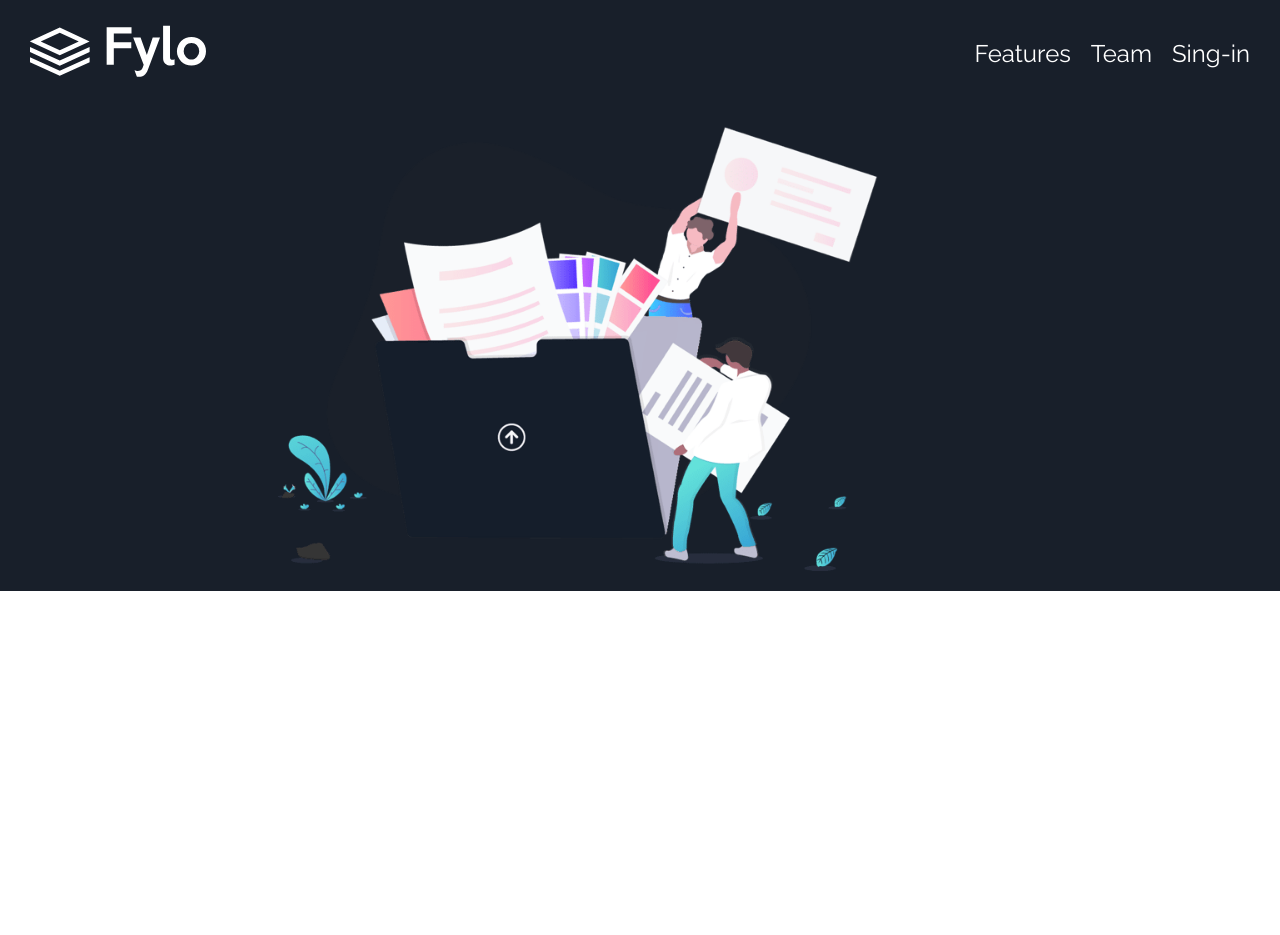
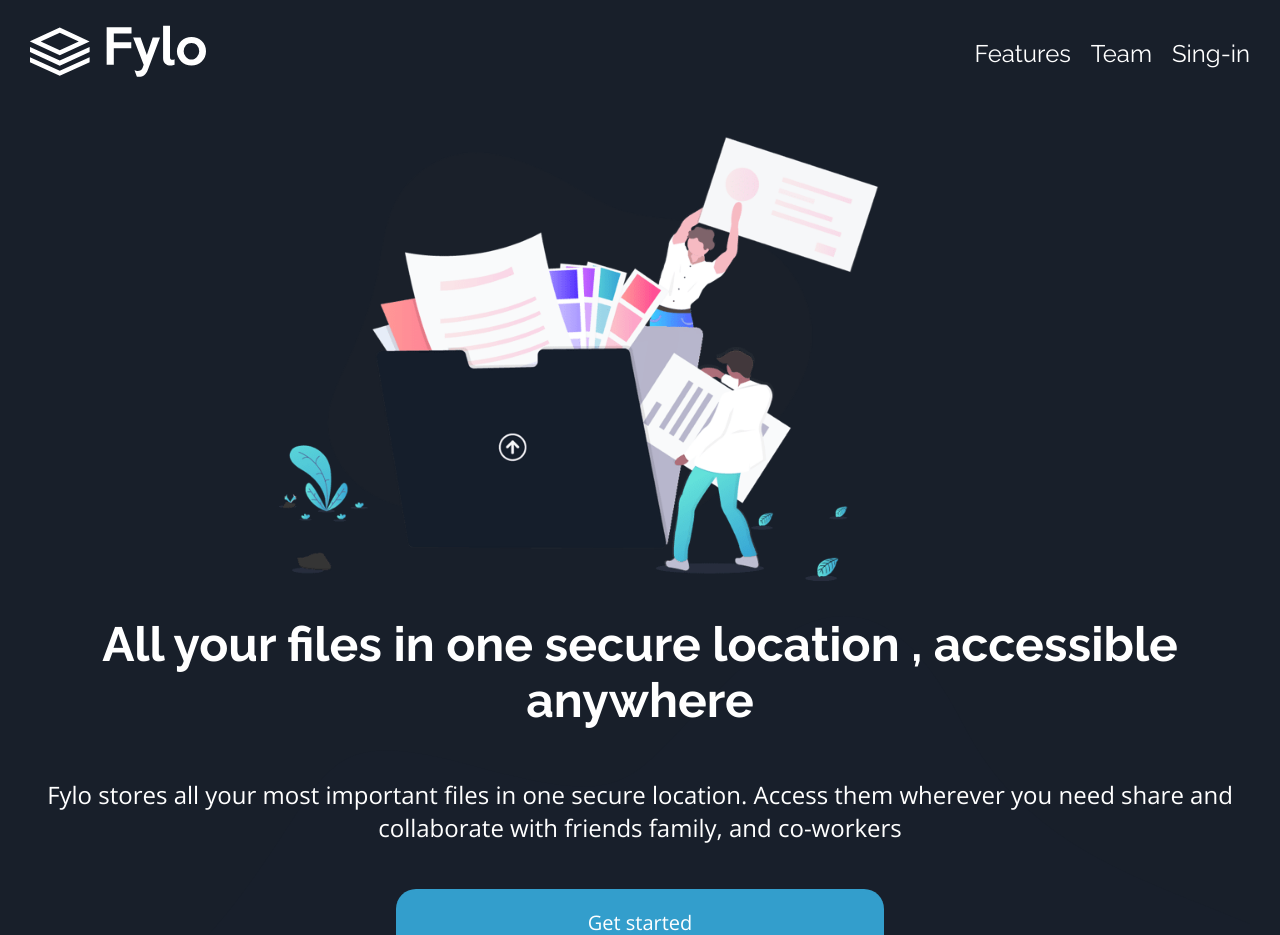
Before and after one commit to EvandroRodCoelho/Flyo, a React (Vite) app: page / in a window 1280 px wide. Shown: the top 935 px of the page. Before the commit the page ends 800 px from the top, so only its background shows below. Built offline with nearby package versions, Linux system fonts and the light colour scheme.

Commit message:
Component hero

```diff
--- a/src/Layout/Main/index.tsx
+++ b/src/Layout/Main/index.tsx
@@ -1,13 +1,24 @@
-import { useEffect } from "react"
 import * as C from "./styles"
-import img from "../../assets/images/illustration-intro.png"
+import img from "../../assets/images/illustration-intro.png";
+import { Title } from "../../components/Title";
+import { Text } from "../../components/Text";
+import { Button } from "../../components/Button";
 export const Main = () => {
-
+    let textTitle = `All your files in one secure location ,
+    accessible anywhere`;
+    let textMain = `Fylo stores all your most important files in one
+    secure location. Access them wherever you need share and collaborate
+    with friends family, and co-workers`
     return (
         <C.Container>
-            <C.ContainerImg>
+            <C.ContainerImg className="ContainerImg">
                 <img src={img} alt="illustration-intro" />
             </C.ContainerImg>
+            <C.ContainerText>
+                <Title text={textTitle} />
+                <Text content={textMain} Padding />
+                <Button text="Get started" />
+            </C.ContainerText>
         </C.Container>
     )
 }
--- a/src/Layout/Main/styles.ts
+++ b/src/Layout/Main/styles.ts
@@ -1,9 +1,10 @@
 import styled from "styled-components";
-
+import bgMobile from "../../assets/images/bg-curvy-mobile.svg"
+import bgDesktop from "../../assets/images/bg-curvy-desktop.svg"
 export const Container = styled.main`
     max-width: 100vw;
     width: 100%;
-    padding: 20px;
+    padding: 30px;
     background-color: hsl(218, 28%, 13%);
 
     `
@@ -12,6 +13,7 @@ export const ContainerImg = styled.div`
    display: flex;
    justify-content: center;
    align-items: center;
+   margin: 0;
    img{
        width: 200px;
        max-width: 900px;
@@ -27,3 +29,12 @@ export const ContainerImg = styled.div`
         }
     }
 `
+export const ContainerText = styled.div`
+    width: 100%;
+    margin-top: 20px;
+    text-align: center;
+    background-image: url(${bgMobile}) ;
+    background-size:cover ;
+    background-repeat: no-repeat;
+    max-width: 100vw;
+`
--- /dev/null
+++ b/src/components/Button/index.tsx
@@ -0,0 +1,12 @@
+import { Text } from "../Text";
+import * as C from "./styles";
+type Prop = {
+    text: string;
+}
+export const Button = ({ text }: Prop) => {
+    return (
+        <C.Button tabIndex={1}>
+            <Text content={text} Padding={false} />
+        </C.Button>
+    )
+}
--- /dev/null
+++ b/src/components/Button/styles.ts
@@ -0,0 +1,19 @@
+import styled from "styled-components";
+
+export const Button = styled.button`
+   padding: 5px ;
+   background-color: #339ecc;
+   border-radius: 20px;
+   color: #fff;
+   width: 40%;
+   margin-top: 15px;
+   cursor: pointer;
+   border: 0;
+   outline: 0;
+   transition:all 0.3s;
+   &:hover , &:focus{
+    background-image: linear-gradient(#339ecc, #65e2d9 );
+    transition:all 0.3s;
+   }
+
+`
--- /dev/null
+++ b/src/components/Text/index.tsx
@@ -0,0 +1,13 @@
+import * as C from "./styles"
+type Props = {
+    content: string;
+    Padding: boolean;
+}
+export const Text = ({ content, Padding }: Props) => {
+
+    return (
+        <C.Text Padding={Padding}>
+            {content}
+        </C.Text>
+    )
+}
--- /dev/null
+++ b/src/components/Text/styles.ts
@@ -0,0 +1,17 @@
+import styled from "styled-components";
+type Prop = {
+    Padding: boolean;
+}
+export const Text = styled.p<Prop>`
+    padding: ${props => props.Padding ? "15px 0" : 0};
+    color: #fff;
+    font-size: 0.9em;
+    font-family: "Open sans" , sans-serif;
+    margin: 15px 15px;
+    @media (min-width: 500px) {
+        font-size:1.3em
+    }
+    @media (min-width: 1000px) {
+        font-size:1.5em
+    }
+`
--- /dev/null
+++ b/src/components/Title/index.tsx
@@ -0,0 +1,14 @@
+import * as C from "./styles"
+
+
+type Prop = {
+    text: string,
+}
+export const Title = ({ text }: Prop) => {
+
+    return (
+        <C.Title >
+            {text}
+        </C.Title>
+    )
+}
--- /dev/null
+++ b/src/components/Title/styles.ts
@@ -0,0 +1,18 @@
+import styled from "styled-components";
+
+export const Title = styled.h2`
+    color: #fff;
+    font-size: 1.5rem;
+    margin: 20px;
+    font-family: "Raleway" , sans-serif;
+
+    @media (min-width: 500px) {
+        font-size: 2rem;
+        margin: 30px 0;
+
+    }
+    @media (min-width: 1000px) {
+        font-size: 3rem;
+        margin: 35px 0;
+    }
+`
```
